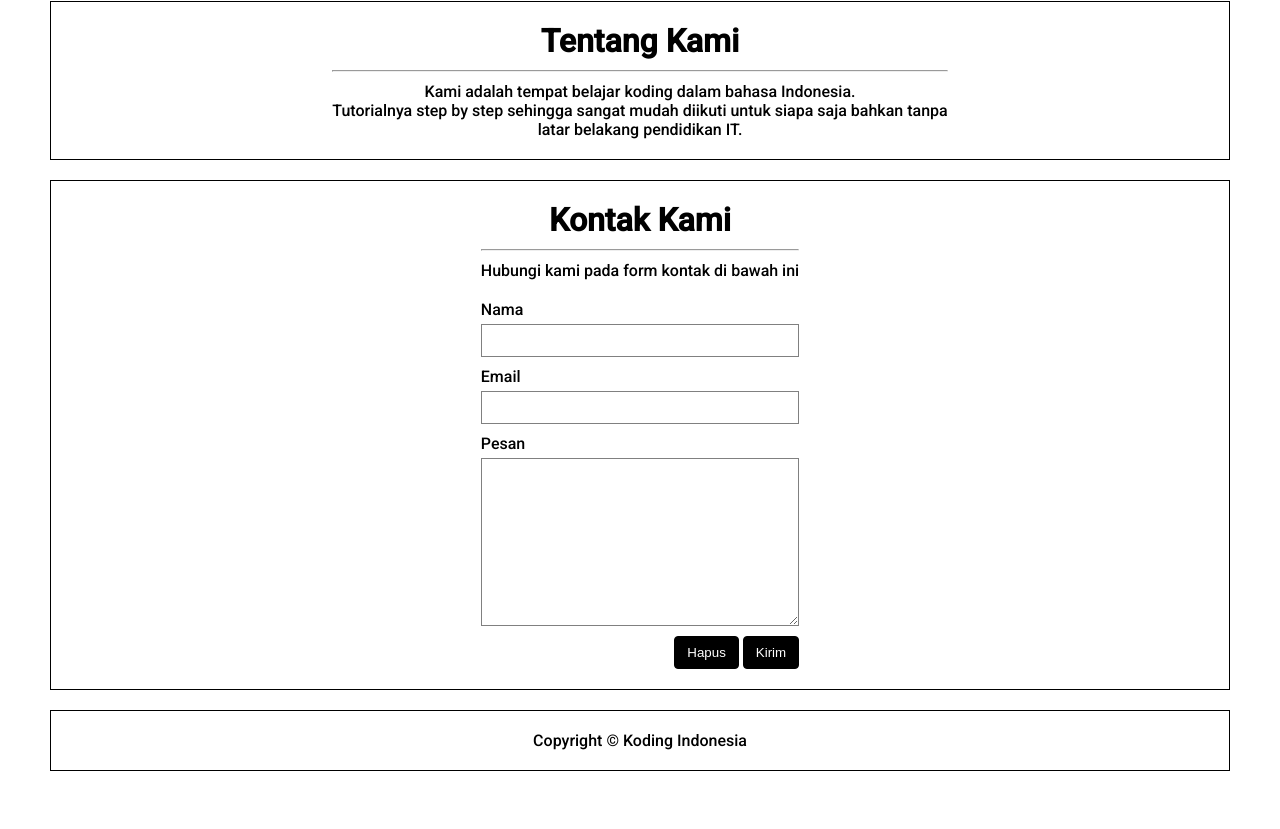
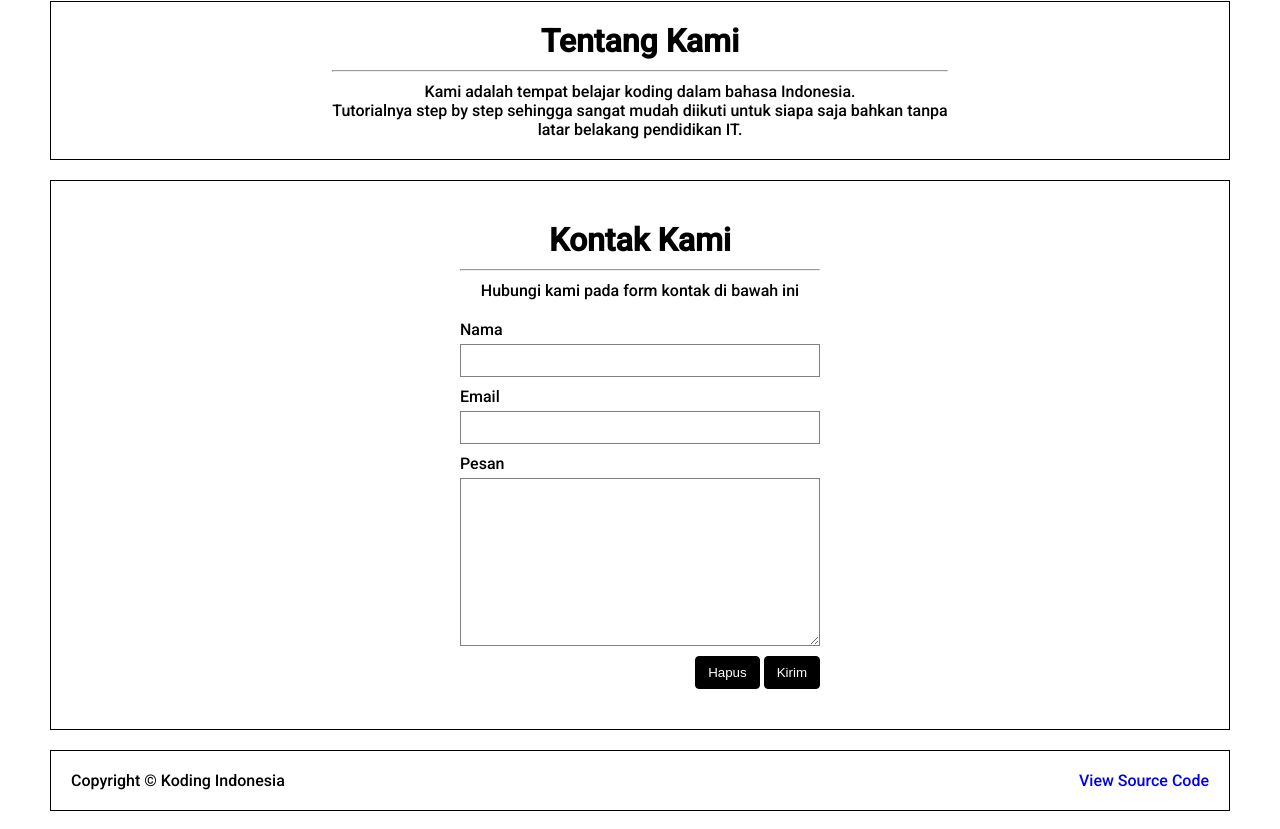
Before and after one commit to fatahkbm123/Landing_page, a plain HTML site: page index.html in a window 1280 px wide. Shown: the part 699-1528 px from the top of the page. Before the commit the page ends 1490 px from the top, so only its background shows below. Drawn offline with nearby package versions, Linux system fonts and the light colour scheme.

Commit message:
set kontak

```diff
--- a/index.html
+++ b/index.html
@@ -52,7 +52,9 @@
       <div class="kontak">
         <h1 style="text-align: center">Kontak Kami</h1>
         <hr />
-        <p>Hubungi kami pada form kontak di bawah ini</p>
+        <p style="text-align: center">
+          Hubungi kami pada form kontak di bawah ini
+        </p>
 
         <form autocomplete="off">
           <div class="form-group">
@@ -77,13 +79,18 @@
 
     <footer>
       <p>Copyright © Koding Indonesia</p>
+      <a target="_blank" href="https://github.com/fatahkbm123/Landing_page"
+        >View Source Code</a
+      >
     </footer>
+
     <!-- Icon Font Awesome -->
     <script
       src="https://kit.fontawesome.com/c1e0683269.js"
       crossorigin="anonymous"
     ></script>
 
+    <!-- JQuery -->
     <script
       src="https://code.jquery.com/jquery-3.5.1.js"
       integrity="sha256-QWo7LDvxbWT2tbbQ97B53yJnYU3WhH/C8ycbRAkjPDc="
--- a/style.css
+++ b/style.css
@@ -106,6 +106,11 @@ nav ul li a {
   align-items: center;
 }
 
+.kontak {
+  padding: 20px;
+  width: 400px;
+}
+
 .container-kontak .kontak p {
   margin-bottom: 10px;
 }
@@ -164,10 +169,11 @@ textarea:focus {
 }
 
 footer {
+  display: flex;
+  justify-content: space-between;
   padding: 20px;
   border: 1px solid black;
   margin: 20px 50px;
-  text-align: center;
 }
 
 span {
```
